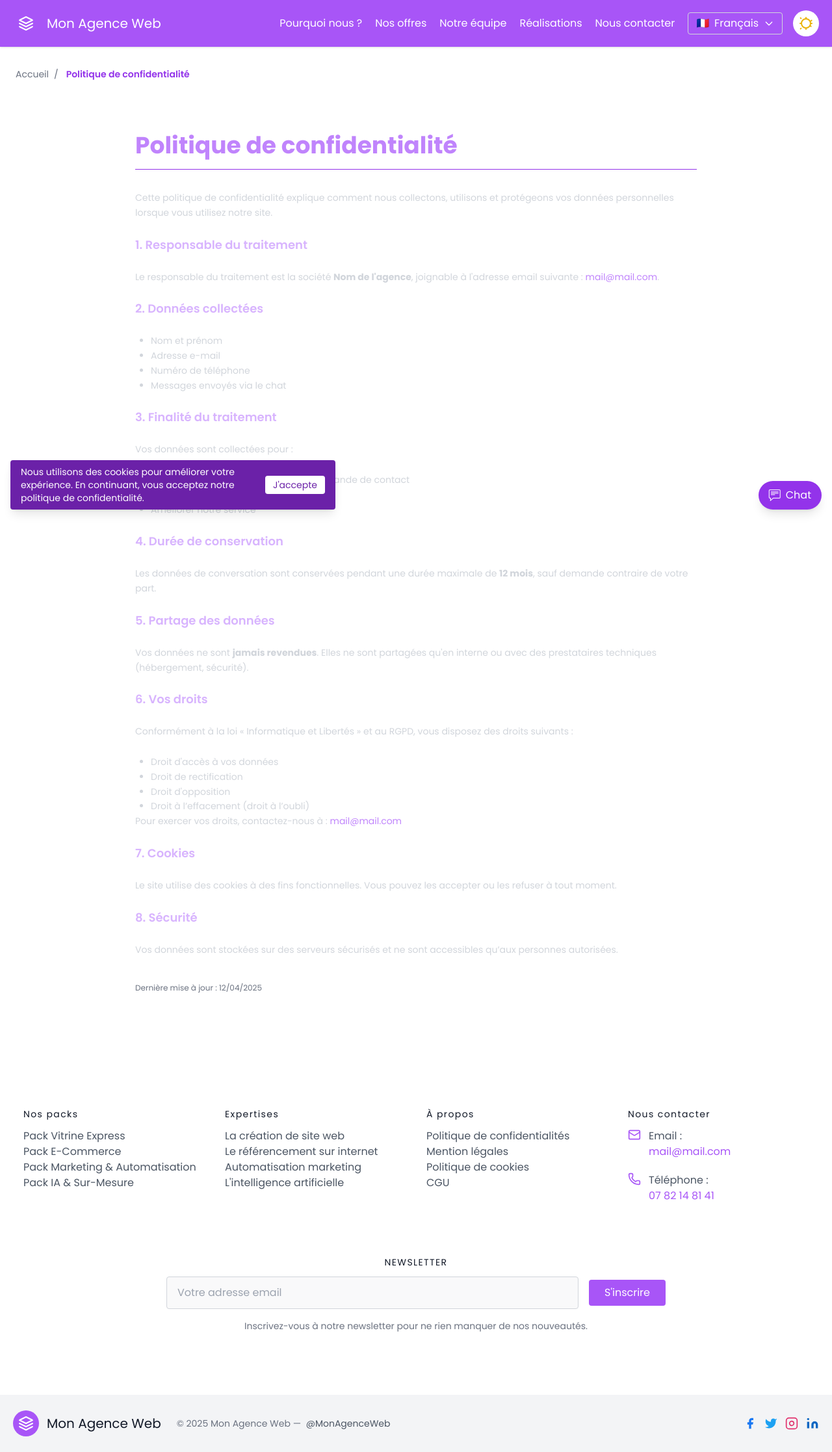
After one commit to webstartMaterial/agency, a PHP site: page /confidential.php in a window 1280 px wide. The commit adds this page. Shown: the whole page at 65% size. Run offline with PHP 8.4, Linux system fonts and the light colour scheme; a stand-in replaces the project's code that opens the database connection; some libraries are stand-ins or nearby versions.

Commit message:
maj creation page footer

```diff
--- /dev/null
+++ b/confidential.php
@@ -0,0 +1,93 @@
+<?php require_once("./haut_site.php"); ?>
+<?php require_once("./nav.php"); ?>
+
+<div class="container px-5 mx-auto flex flex-col">
+
+  <div class="flex mt-10">
+    <nav class="flex text-sm text-gray-500 dark:text-gray-300 space-x-2 items-center" aria-label="Breadcrumb">
+      <a href="index.php" class="inline-flex items-center hover:text-purple-600 transition">
+        <i class="bi bi-house-door-fill mr-1"></i> Accueil
+      </a>
+      <span>/</span>
+      <span class="inline-flex items-center text-purple-600 font-semibold">
+        <i class="bi bi-lightbulb-fill mr-1"></i> Politique de confidentialité
+      </span>
+    </nav>
+  </div>
+</div>
+
+<section class="max-w-4xl mx-auto px-4 py-20">
+  <h1 class="text-3xl md:text-4xl font-bold text-purple-400 mb-8 border-b border-purple-600 pb-4">Politique de
+    confidentialité</h1>
+
+  <div class="space-y-6 text-gray-300 text-sm leading-relaxed">
+    <p>
+      Cette politique de confidentialité explique comment nous collectons, utilisons et protégeons vos données
+      personnelles lorsque vous utilisez notre site.
+    </p>
+
+    <h2 class="text-lg font-semibold text-purple-300">1. Responsable du traitement</h2>
+    <p>
+      Le responsable du traitement est la société <strong>Nom de l'agence</strong>, joignable à l'adresse email suivante
+      : <a href="mailto:mail@mail.com" class="text-purple-400 hover:underline">mail@mail.com</a>.
+    </p>
+
+    <h2 class="text-lg font-semibold text-purple-300">2. Données collectées</h2>
+    <ul class="list-disc ml-6">
+      <li>Nom et prénom</li>
+      <li>Adresse e-mail</li>
+      <li>Numéro de téléphone</li>
+      <li>Messages envoyés via le chat</li>
+    </ul>
+
+    <h2 class="text-lg font-semibold text-purple-300">3. Finalité du traitement</h2>
+    <p>
+      Vos données sont collectées pour :
+    <ul class="list-disc ml-6 mt-2">
+      <li>Vous répondre dans le cadre d'une demande de contact</li>
+      <li>Assurer le suivi client</li>
+      <li>Améliorer notre service</li>
+    </ul>
+    </p>
+
+    <h2 class="text-lg font-semibold text-purple-300">4. Durée de conservation</h2>
+    <p>
+      Les données de conversation sont conservées pendant une durée maximale de <strong>12 mois</strong>, sauf demande
+      contraire de votre part.
+    </p>
+
+    <h2 class="text-lg font-semibold text-purple-300">5. Partage des données</h2>
+    <p>
+      Vos données ne sont <strong>jamais revendues</strong>. Elles ne sont partagées qu'en interne ou avec des
+      prestataires techniques (hébergement, sécurité).
+    </p>
+
+    <h2 class="text-lg font-semibold text-purple-300">6. Vos droits</h2>
+    <p>
+      Conformément à la loi « Informatique et Libertés » et au RGPD, vous disposez des droits suivants :
+    <ul class="list-disc ml-6 mt-2">
+      <li>Droit d'accès à vos données</li>
+      <li>Droit de rectification</li>
+      <li>Droit d'opposition</li>
+      <li>Droit à l’effacement (droit à l’oubli)</li>
+    </ul>
+    Pour exercer vos droits, contactez-nous à : <a href="mailto:mail@mail.com"
+      class="text-purple-400 hover:underline">mail@mail.com</a>
+    </p>
+
+    <h2 class="text-lg font-semibold text-purple-300">7. Cookies</h2>
+    <p>
+      Le site utilise des cookies à des fins fonctionnelles. Vous pouvez les accepter ou les refuser à tout moment.
+    </p>
+
+    <h2 class="text-lg font-semibold text-purple-300">8. Sécurité</h2>
+    <p>
+      Vos données sont stockées sur des serveurs sécurisés et ne sont accessibles qu’aux personnes autorisées.
+    </p>
+  </div>
+
+  <p class="text-xs text-gray-500 mt-10">Dernière mise à jour : <?= date('d/m/Y') ?></p>
+</section>
+
+<?php require_once("./footer.php"); ?>
+<?php require_once("./bas_site.php"); ?>
--- a/footer.php
+++ b/footer.php
@@ -1,5 +1,6 @@
 <footer class="text-gray-600 dark:text-gray-300 body-font bg-white dark:bg-gray-900 transition-colors duration-300">
   <div class="container px-5 py-24 mx-auto">
+    <!-- Les 4 colonnes -->
     <div class="flex flex-wrap md:text-left text-center order-first">
       <?php foreach ($content['footer']['columns'] as $column): ?>
         <div class="lg:w-1/4 md:w-1/2 w-full px-4">
@@ -9,42 +10,93 @@
           <nav class="list-none mb-10">
             <?php foreach ($column['links'] as $link): ?>
               <li>
-                <a class="text-gray-600 dark:text-gray-400 hover:text-purple-500" href="#"><?= htmlspecialchars($link) ?></a>
+                <a class="text-gray-600 dark:text-gray-400 hover:text-purple-500"
+                  href="<?= htmlspecialchars($link['url']) ?>">
+                  <?= htmlspecialchars($link['label']) ?>
+                </a>
               </li>
             <?php endforeach; ?>
           </nav>
         </div>
       <?php endforeach; ?>
 
-      <!-- Bloc newsletter -->
-      <div class="lg:w-1/4 md:w-1/2 w-full px-4">
-        <h2 class="title-font font-medium text-gray-900 dark:text-white tracking-widest text-sm mb-3">NEWSLETTER</h2>
-        <div class="flex xl:flex-nowrap md:flex-nowrap lg:flex-wrap flex-wrap justify-center items-end md:justify-start">
-          <div class="relative w-40 sm:w-auto xl:mr-4 lg:mr-0 sm:mr-4 mr-2">
-            <label for="footer-field" class="leading-7 text-sm text-gray-600 dark:text-gray-400">
-              <?= htmlspecialchars($content['footer']['subscribe']['label']) ?>
-            </label>
+      <!-- Colonne 4 : Contact -->
+      <div class="lg:w-1/4 md:w-1/2 w-full px-4 text-center md:text-left">
+        <h2 class="title-font font-medium text-gray-900 dark:text-white tracking-widest text-sm mb-3">
+          <?= htmlspecialchars($content['footer']['contact']['title']) ?>
+        </h2>
+        <nav class="list-none mb-10 space-y-5">
+
+          <!-- Email -->
+          <li class="flex flex-col md:flex-row items-center md:items-start gap-2 md:gap-3">
+            <div class="flex items-center justify-center md:justify-start">
+              <i data-lucide="mail" class="text-purple-500 w-5 h-5"></i>
+            </div>
+            <div class="md:text-left text-center">
+              <span class="text-gray-600 dark:text-gray-400 block">
+                <?= htmlspecialchars($content['footer']['contact']['email_label']) ?> :
+              </span>
+              <a href="mailto:<?= $content['footer']['contact']['email_value'] ?>"
+                class="text-purple-500 hover:underline inline-block">
+                <?= htmlspecialchars($content['footer']['contact']['email_value']) ?>
+              </a>
+            </div>
+          </li>
+
+          <!-- Téléphone -->
+          <li class="flex flex-col md:flex-row items-center md:items-start gap-2 md:gap-3">
+            <div class="flex items-center justify-center md:justify-start">
+              <i data-lucide="phone" class="text-purple-500 w-5 h-5"></i>
+            </div>
+            <div class="md:text-left text-center">
+              <span class="text-gray-600 dark:text-gray-400 block">
+                <?= htmlspecialchars($content['footer']['contact']['phone_label']) ?> :
+              </span>
+              <a href="tel:<?= preg_replace('/\s+/', '', $content['footer']['contact']['phone_value']) ?>"
+                class="text-purple-500 hover:underline inline-block">
+                <?= htmlspecialchars($content['footer']['contact']['phone_value']) ?>
+              </a>
+            </div>
+          </li>
+
+        </nav>
+      </div>
+
+      <script>
+        lucide.createIcons(); // Active les icônes Lucide
+      </script>
+
+    </div>
+
+    <!-- Newsletter centrée en dessous -->
+    <div class="w-full mt-10 px-4">
+      <div class="max-w-3xl mx-auto text-center">
+        <h2 class="title-font font-medium text-gray-900 dark:text-white tracking-widest text-sm mb-3">
+          NEWSLETTER
+        </h2>
+        <div class="flex flex-col sm:flex-row justify-center items-center gap-4">
           <input type="text" id="footer-field" name="footer-field"
             placeholder="<?= htmlspecialchars($content['footer']['subscribe']['label']) ?>"
-              class="w-full bg-gray-100 dark:bg-gray-800 dark:text-white bg-opacity-50 rounded border border-gray-300 dark:border-gray-600 focus:bg-white dark:focus:bg-gray-700 focus:ring-2 focus:ring-purple-200 focus:border-purple-500 text-base outline-none text-gray-700 dark:text-white py-1 px-3 leading-8 transition-colors duration-200 ease-in-out">
-          </div>
-          <button class="lg:mt-2 xl:mt-0 flex-shrink-0 inline-flex text-white bg-purple-500 border-0 py-2 px-6 focus:outline-none hover:bg-purple-600 rounded">
+            class="w-full sm:w-auto flex-1 bg-gray-100 dark:bg-gray-800 dark:text-white bg-opacity-50 rounded border border-gray-300 dark:border-gray-600 focus:bg-white dark:focus:bg-gray-700 focus:ring-2 focus:ring-purple-200 focus:border-purple-500 text-base outline-none text-gray-700 dark:text-white py-2 px-4 leading-8 transition duration-200 ease-in-out">
+          <button
+            class="inline-flex text-white bg-purple-500 border-0 py-2 px-6 focus:outline-none hover:bg-purple-600 rounded">
             <?= htmlspecialchars($content['footer']['subscribe']['button']) ?>
           </button>
         </div>
-        <p class="text-gray-500 dark:text-gray-400 text-sm mt-2 md:text-left text-center">
+        <p class="text-gray-500 dark:text-gray-400 text-sm mt-4">
           <?= htmlspecialchars($content['footer']['subscribe']['message']) ?>
         </p>
       </div>
     </div>
   </div>
 
+
   <div class="bg-gray-100 dark:bg-gray-800 transition-colors duration-300">
     <div class="container px-5 py-6 mx-auto flex items-center sm:flex-row flex-col">
       <a class="flex title-font font-medium items-center md:justify-start justify-center text-gray-900 dark:text-white">
-        <svg xmlns="http://www.w3.org/2000/svg" fill="none" stroke="currentColor"
-          stroke-linecap="round" stroke-linejoin="round" stroke-width="2"
-          class="w-10 h-10 text-white p-2 bg-purple-500 rounded-full" viewBox="0 0 24 24">
+        <svg xmlns="http://www.w3.org/2000/svg" fill="none" stroke="currentColor" stroke-linecap="round"
+          stroke-linejoin="round" stroke-width="2" class="w-10 h-10 text-white p-2 bg-purple-500 rounded-full"
+          viewBox="0 0 24 24">
           <path d="M12 2L2 7l10 5 10-5-10-5zM2 17l10 5 10-5M2 12l10 5 10-5"></path>
         </svg>
         <span class="ml-3 text-xl"><?= htmlspecialchars($content['footer']['bottom']['brand']) ?></span>
@@ -58,21 +110,26 @@
       </p>
       <span class="inline-flex sm:ml-auto sm:mt-0 mt-4 justify-center sm:justify-start">
         <!-- Facebook -->
-  <a class="text-[#1877F2] hover:text-[#0e63d6]" href="<?= htmlspecialchars($content['footer']['bottom']['socials']['facebook']) ?>" target="_blank">
+        <a class="text-[#1877F2] hover:text-[#0e63d6]"
+          href="<?= htmlspecialchars($content['footer']['bottom']['socials']['facebook']) ?>" target="_blank">
           <svg fill="currentColor" class="w-5 h-5" viewBox="0 0 24 24">
             <path d="M18 2h-3a5 5 0 00-5 5v3H7v4h3v8h4v-8h3l1-4h-4V7a1 1 0 011-1h3z"></path>
           </svg>
         </a>
 
         <!-- Twitter -->
-  <a class="ml-3 text-[#1DA1F2] hover:text-[#0d8ae5]" href="<?= htmlspecialchars($content['footer']['bottom']['socials']['twitter']) ?>" target="_blank">
+        <a class="ml-3 text-[#1DA1F2] hover:text-[#0d8ae5]"
+          href="<?= htmlspecialchars($content['footer']['bottom']['socials']['twitter']) ?>" target="_blank">
           <svg fill="currentColor" class="w-5 h-5" viewBox="0 0 24 24">
-      <path d="M23 3a10.9 10.9 0 01-3.14 1.53A4.48 4.48 0 0012 8v1A10.66 10.66 0 013 4s-4 9 5 13a11.64 11.64 0 01-7 2c9 5 20 0 20-11.5a4.5 4.5 0 00-.08-.83A7.72 7.72 0 0023 3z"></path>
+            <path
+              d="M23 3a10.9 10.9 0 01-3.14 1.53A4.48 4.48 0 0012 8v1A10.66 10.66 0 013 4s-4 9 5 13a11.64 11.64 0 01-7 2c9 5 20 0 20-11.5a4.5 4.5 0 00-.08-.83A7.72 7.72 0 0023 3z">
+            </path>
           </svg>
         </a>
 
         <!-- Instagram -->
-  <a class="ml-3 text-[#E1306C] hover:text-[#c01a56]" href="<?= htmlspecialchars($content['footer']['bottom']['socials']['instagram']) ?>" target="_blank">
+        <a class="ml-3 text-[#E1306C] hover:text-[#c01a56]"
+          href="<?= htmlspecialchars($content['footer']['bottom']['socials']['instagram']) ?>" target="_blank">
           <svg fill="none" stroke="currentColor" stroke-width="2" class="w-5 h-5" viewBox="0 0 24 24">
             <rect width="20" height="20" x="2" y="2" rx="5" ry="5"></rect>
             <path d="M16 11.37A4 4 0 1112.63 8 4 4 0 0116 11.37zm1.5-4.87h.01"></path>
@@ -80,7 +137,8 @@
         </a>
 
         <!-- LinkedIn -->
-  <a class="ml-3 text-[#0A66C2] hover:text-[#004182]" href="<?= htmlspecialchars($content['footer']['bottom']['socials']['linkedin']) ?>" target="_blank">
+        <a class="ml-3 text-[#0A66C2] hover:text-[#004182]"
+          href="<?= htmlspecialchars($content['footer']['bottom']['socials']['linkedin']) ?>" target="_blank">
           <svg fill="currentColor" class="w-5 h-5" viewBox="0 0 24 24">
             <path d="M16 8a6 6 0 016 6v7h-4v-7a2 2 0 00-2-2 2 2 0 00-2 2v7h-4v-7a6 6 0 016-6zM2 9h4v12H2z"></path>
             <circle cx="4" cy="4" r="2"></circle>
--- a/haut_site.php
+++ b/haut_site.php
@@ -44,6 +44,9 @@ $content = json_decode(file_get_contents($jsonFile), true);
   <link rel="preload" href="./themify-icons/css/themify-icons.css" as="style">
   <link rel="stylesheet" href="./themify-icons/css/themify-icons.css" media="all">
 
+  <!-- Encore d'autres icons -->
+  <script src="https://unpkg.com/lucide@latest"></script>
+
   <!-- CSS principal -->
   <link rel="preload" href="css/style.css" as="style">
   <link rel="stylesheet" href="css/style.css" media="all">
@@ -76,3 +79,5 @@ $content = json_decode(file_get_contents($jsonFile), true);
 </head>
 
 <body class="overflow-x-hidden max-w-full dark:bg-gray-900"></body>
+
+<?php require_once("./chat_widget.php"); ?>
--- a/header.php
+++ b/header.php
@@ -16,13 +16,13 @@
       </p>
 
       <div class="flex flex-col sm:flex-row justify-center items-center gap-4">
-        <a href="our-services.php"
+        <a href="?/#offers"
           class="inline-flex items-center text-white bg-purple-500 border-0 py-2 px-6 focus:outline-none hover:bg-purple-600 rounded text-lg w-full sm:w-auto justify-center">
           <i class="ti-bag mr-2 text-xl leading-none"></i>
           <?= htmlspecialchars($content['header']['button1']) ?>
         </a>
 
-        <a href="our-services.php?#estimate"
+        <a href="?/#contact"
           class="inline-flex items-center text-gray-700 dark:text-gray-200 bg-gray-100 dark:bg-gray-700 border-0 py-2 px-6 focus:outline-none hover:bg-gray-200 dark:hover:bg-gray-600 rounded text-lg w-full sm:w-auto justify-center">
           <i class="ti-write mr-2 text-xl leading-none"></i>
           <?= htmlspecialchars($content['header']['button2']) ?>
--- a/index.php
+++ b/index.php
@@ -1,7 +1,6 @@
   <?php require_once("./haut_site.php"); ?>
 
   <?php require_once("./nav.php"); ?>
-  <?php require_once("./chat_widget.php"); ?>
   <?php require_once("./header.php"); ?>
   <?php require_once("./banner_header.php"); ?>
   <?php require_once("./presentation.php"); ?>
--- a/nav.php
+++ b/nav.php
@@ -36,7 +36,7 @@
       <!-- Sélecteur de langue -->
       <div class="relative" x-data="{ open: false }">
             <?php $flags = ['fr' => '🇫🇷', 'en' => '🇬🇧', 'es' => '🇪🇸', 'ar' => '🇸🇦'];?>
-        <button @click="open = !open" class="flex items-center bg-white border border-gray-300 text-gray-700 py-1 px-3 rounded focus:outline-none">
+        <button @click="open = !open" class="flex items-center border border-gray-300 text-white py-1 px-3 rounded focus:outline-none">
           <span class="mr-2"><?= $flags[$lang] ?? '🌐' ?></span>
           <?= $content['header']['languages'][$lang] ?>
           <svg class="w-4 h-4 ml-2" fill="none" stroke="currentColor" viewBox="0 0 24 24">
--- a/pricing.php
+++ b/pricing.php
@@ -29,10 +29,10 @@
               <?= htmlspecialchars($pack['name']) ?>
             </h2>
 
-            <h1
+            <h3
               class="text-5xl text-gray-900 dark:text-white leading-none flex items-center pb-4 mb-4 border-b border-gray-200 dark:border-gray-700">
               <span><?= htmlspecialchars($pack['price']) ?></span>
-            </h1>
+            </h3>
 
             <?php foreach ($pack['features'] as $feature): ?>
               <p class="flex items-center text-gray-600 dark:text-gray-300 mb-2">
```
Also changed, not shown: cgu.php (added, +71 -0 lines), cookies_mentions.php (added, +64 -0 lines), legal_mentions.php (added, +76 -0 lines), text_fr.json (+64 -21 lines), .htaccess (deleted), 3 other files. Lines whose indentation alone changed are shown as unchanged.
